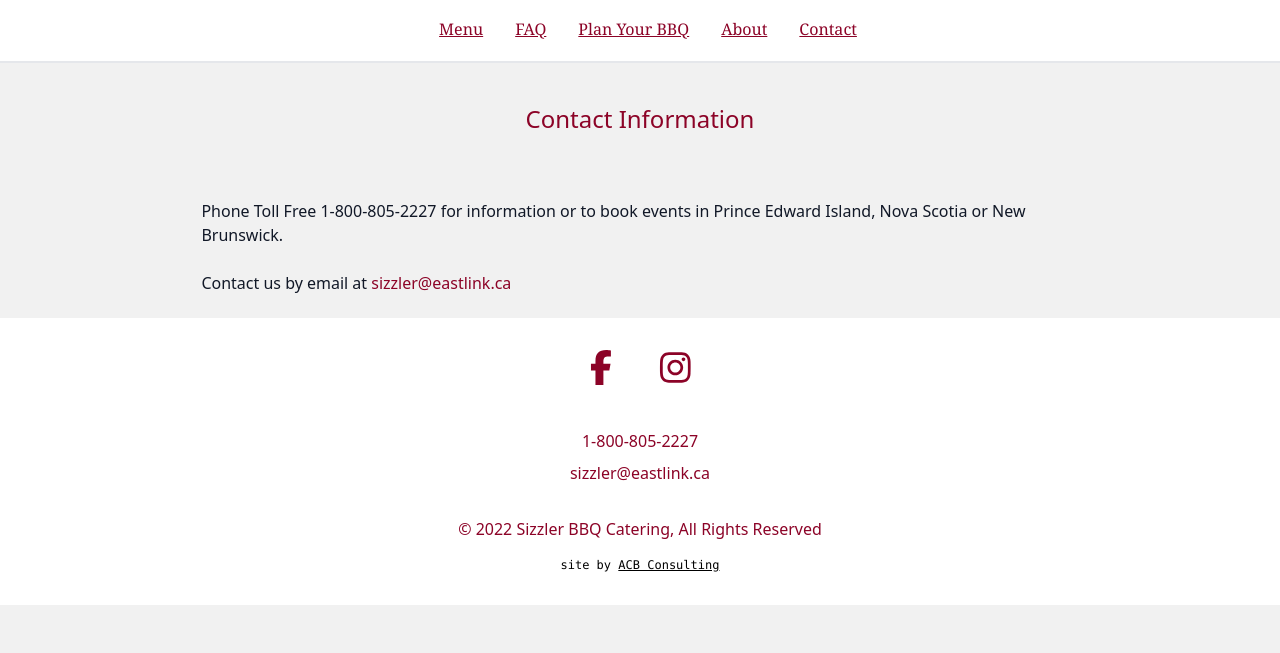
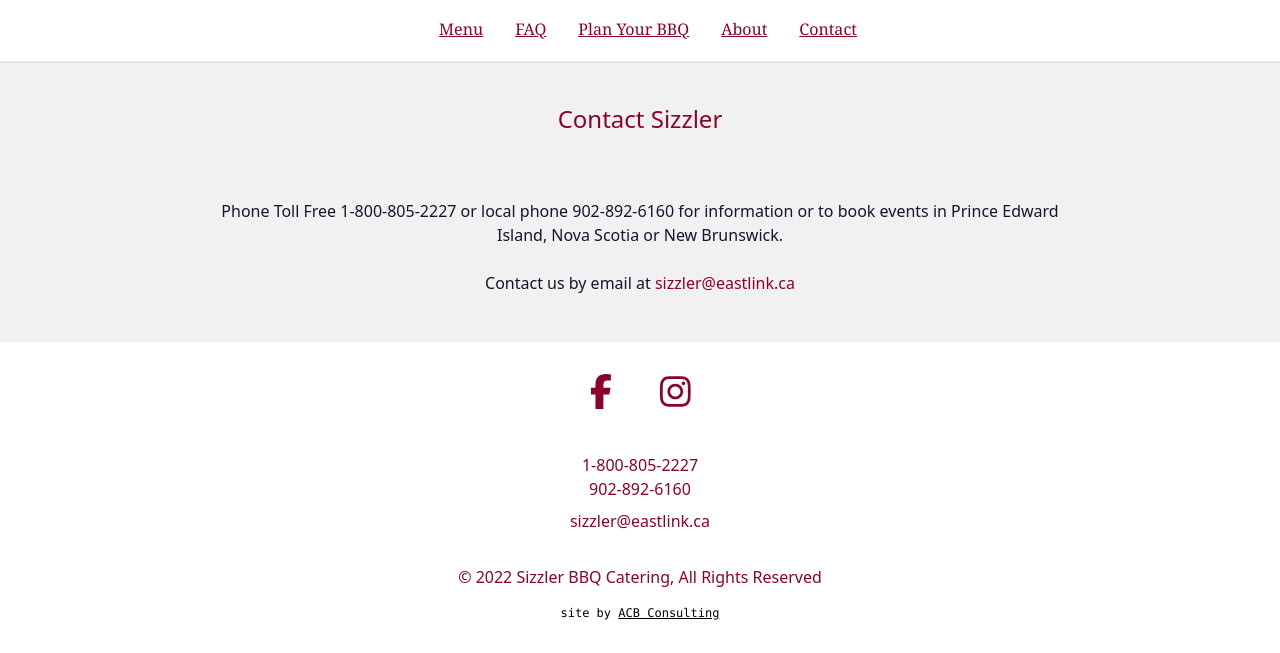
Before and after one commit to adamcbowman/gatsby-sizzlerbbq, a Gatsby site: page /contact in a window 1280 px wide. Shown: the part 303-956 px from the top of the page. Before the commit the page ends 908 px from the top, so only its background shows below. Built offline with nearby package versions, Linux system fonts and the light colour scheme; Gatsby itself is replaced by a stand-in of ours.

Commit message:
edit titles and plugins for images

```diff
--- a/gatsby-config.js
+++ b/gatsby-config.js
@@ -8,6 +8,9 @@ module.exports = {
     THE_FLAG: false
   },
   plugins: [
+    `gatsby-plugin-image`,
+    `gatsby-plugin-sharp`,
+    `gatsby-transformer-sharp`,
     `gatsby-plugin-react-helmet`,
     {
       resolve: `gatsby-source-filesystem`,
--- a/src/components/footer.js
+++ b/src/components/footer.js
@@ -34,10 +34,13 @@ const footer = () => {
           </div>
 
           <div className="flex flex-col p-4 ">
-            <a href="tel:1-800-805-2227" className="text-primary p-2">
+            <a href="tel:1-800-805-2227" className="text-primary px-2 pt-2">
               1-800-805-2227
             </a>
-            <a href="mailto:sizzler@eastlink.ca" className="text-primary pb-8">
+            <a href="tel:1-902-892-6160" className="text-primary px-2">
+            902-892-6160
+            </a>
+            <a href="mailto:sizzler@eastlink.ca" className="text-primary pt-2 pb-8">
               sizzler@eastlink.ca
             </a>
             © {new Date().getFullYear()} Sizzler BBQ Catering, All Rights
--- a/src/pages/404.js
+++ b/src/pages/404.js
@@ -6,8 +6,8 @@ import Seo from "../components/seo"
 const NotFoundPage = () => (
   <Layout>
     <Seo title="404: Not found" />
-    <h1>NOT FOUND</h1>
-    <p>You just hit a route that doesn&#39;t exist... the sadness.</p>
+    <h1>Page Not Found</h1>
+    <p>You hit a page that doesn&#39;t exist....</p>
   </Layout>
 )
 
--- a/src/pages/contact.js
+++ b/src/pages/contact.js
@@ -5,16 +5,56 @@ import Seo from "../components/seo"
 const contact = () => {
   return (
     <Layout>
-      <Seo title="Contact Us" />
+      <Seo title="Contact Sizzler BBQ Catering" />
       <div className="flex flex-col justify-center h-3/4">
-          <h1 className="p-10 text-primary text-center">Contact Information</h1>
-          <p className="p-6 text-gray-900">
-          Phone Toll Free 1-800-805-2227 for information or to book events in Prince Edward Island, Nova Scotia or New Brunswick.
-          </p>
-          <p className="px-6 text-gray-900">
-          Contact us by email at <a href="mailto:sizzler@eastlink.ca" className="text-primary">sizzler@eastlink.ca</a>
-          </p>
+        <h1 className="p-10 text-primary text-center">Contact Sizzler</h1>
+        <p className="p-6 text-gray-900 text-center">
+          Phone Toll Free 1-800-805-2227 or local phone 902-892-6160 for information or to book events in
+          Prince Edward Island, Nova Scotia or New Brunswick.
+        </p>
+        <p className="px-6 text-gray-900 text-center">
+          Contact us by email at{" "}
+          <a href="mailto:sizzler@eastlink.ca" className="text-primary">
+            sizzler@eastlink.ca
+          </a>
+          <br />
+        <br />
+        </p>
 
+        {/* <p className="px-6 text-gray-900">
+          <strong>Sizzler B-B-Q Catering <br /></strong>
+          396 Trans Canada Highway,
+          <br />
+          Cornwall, PO Box 912
+          <br />
+          Prince Edward Island, Canada C0A1H0
+          <br />
+          Phone Toll Free 1-800-805-2227
+          <br />
+          Phone (local) 902-892-6160 Voice
+          <br />
+          <br />
+          In Nova Scotia
+          <br />
+          c/o Bruce MacPherson
+          <br />
+          4044 Highway 236,
+          <br />
+          Lower Truro, NS B6L 1J9
+          <br />
+          Phone Toll Free 1-800-805-2227
+          <br />
+          Phone (local) 902-892-6160 Voice
+          <br />
+          <br />
+          In New Brunswick
+          <br />
+          c/o Bruce MacPherson, Moncton
+          <br />
+          Phone Toll Free 1-800-805-2227
+          <br />
+          Phone (local) 902-892-6160 Voice <br />
+        </p> */}
       </div>
     </Layout>
   )
--- a/src/pages/index.js
+++ b/src/pages/index.js
@@ -8,7 +8,7 @@ import ReviewCarousel from "../components/ReviewCarousel"
 
 const IndexPage = () => (
   <Layout>
-    <Seo title="Home" />
+    <Seo title="Home - Sizzler BBQ Catering" />
     <div className="flex flex-col items-center justify-center h-full md:h-3/4 text-justify">
 
       <div className="hero h-full md:min-h-3/4 bg-base-100 flex flex-col">
--- a/src/pages/menu-form.js
+++ b/src/pages/menu-form.js
@@ -156,6 +156,7 @@ const MenuForm = () => {
     let menu =
     `
     Steak: ${steakQty} @$${steak},
+    Pork: ${porkSteakQty} @$${porkSteak},
     Chicken: ${chickenQty} @$${chicken},
     Salmon: ${salmonQty} @$${salmon},
     Tofu Veg Kabob: ${vegKabobQty} @$${vegKabob},
@@ -235,6 +236,7 @@ const MenuForm = () => {
       setTravelFee(0)
     }
   }, [address, province, latLong])
+
 // total cost
   useEffect(() => {
     setPrice(
@@ -270,7 +272,6 @@ const MenuForm = () => {
     lobster,
     roastBeef,
     pigRoast,
-    setupFee,
     desertCharge,
     coffeeCharge,
     flatwareCharge,
--- a/src/pages/menu.js
+++ b/src/pages/menu.js
@@ -9,7 +9,7 @@ import Seo from "../components/seo"
 const Menu = () => {
   return (
     <Layout>
-      <Seo title="Our Menu" />
+      <Seo title="Sizzler BBQ Catering - Our Menu" />
       <div className="container">
         <div className="flex flex-col items-center pt-10">
           <StaticImage
```
